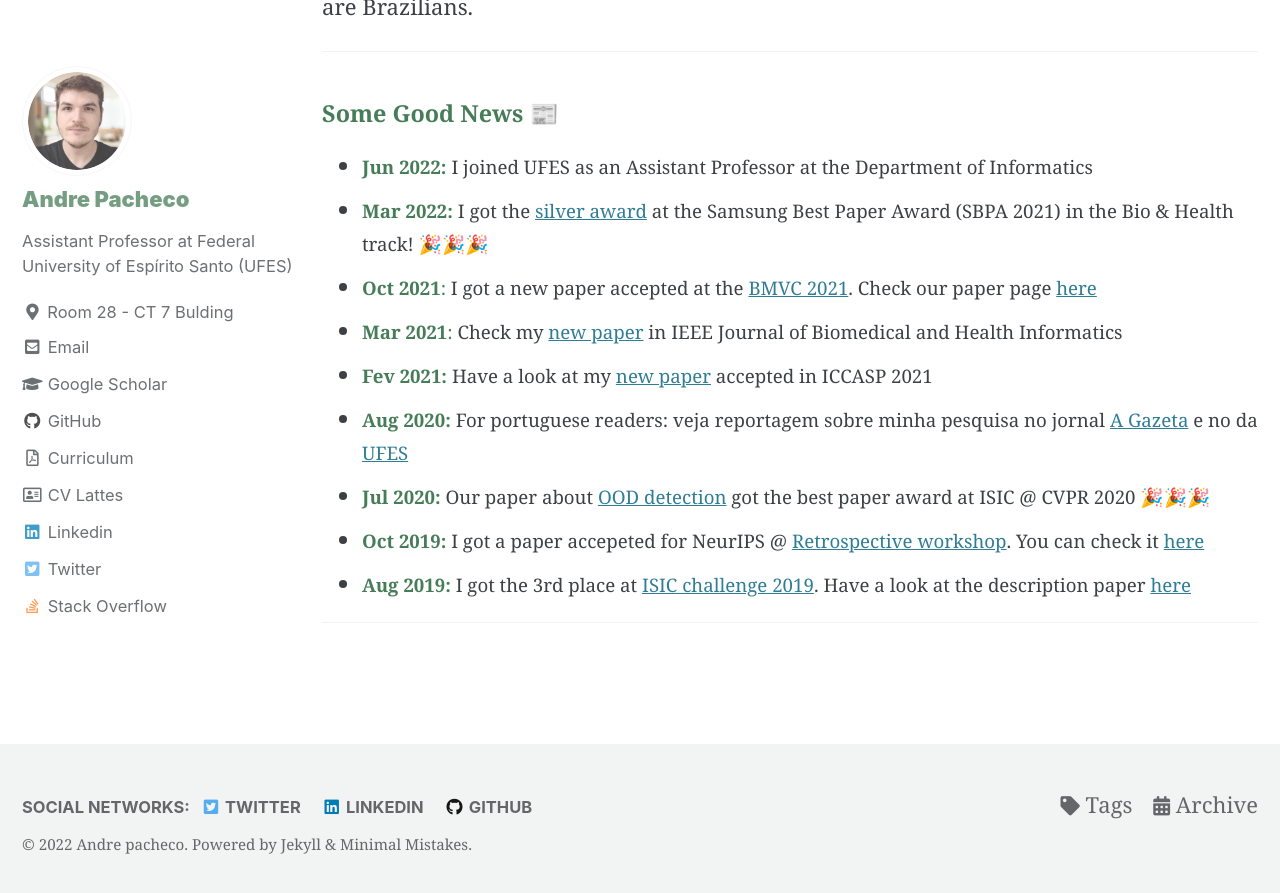
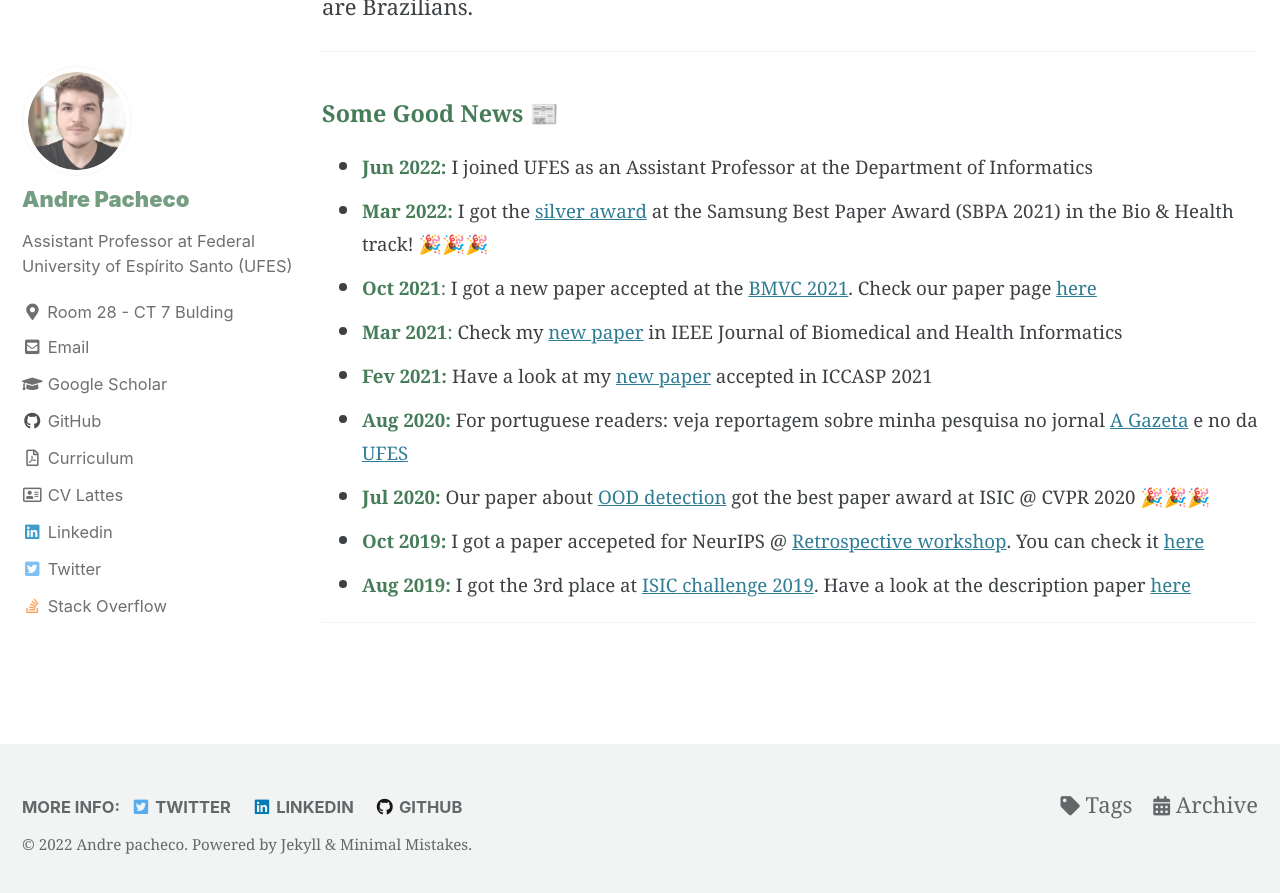
Before and after one commit to paaatcha/paaatcha.github.io, a Jekyll site: the page built from index.md, in a window 1280 px wide and 900 px high, scrolled down 579 px. Shown: the top 893 px of the window. Built offline with Jekyll 4.4.1, drawn with Linux system fonts in a browser that asks for light colours; cached includes are drawn as plain includes.

Commit message:
changing follow label

```diff
--- a/_data/ui-text.yml
+++ b/_data/ui-text.yml
@@ -27,7 +27,7 @@ en: &DEFAULT_EN
   comments_title             : "Comments"
   more_label                 : "Learn more"
   related_label              : "You may also enjoy"
-  follow_label               : "Social Networks:"
+  follow_label               : "More info:"
   feed_label                 : "Feed"
   powered_by                 : "Powered by"
   website_label              : "Website"
```
